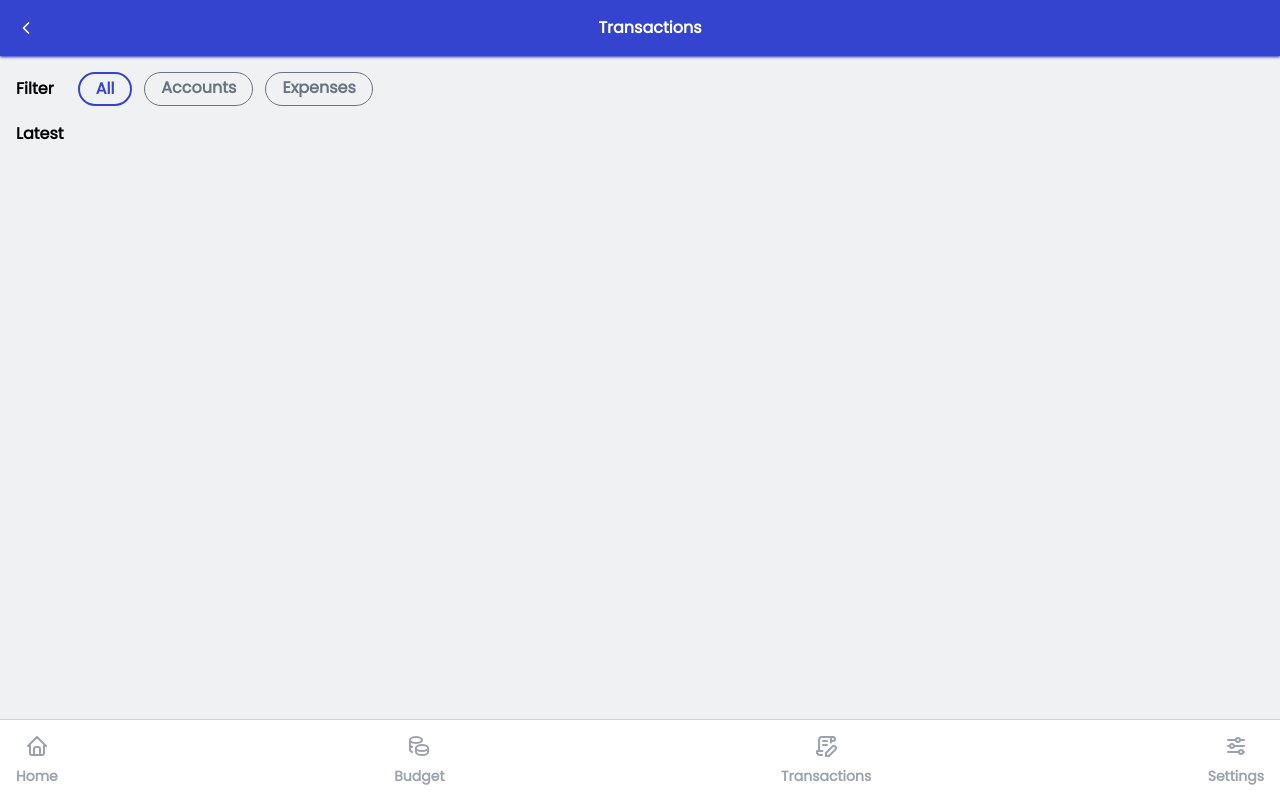
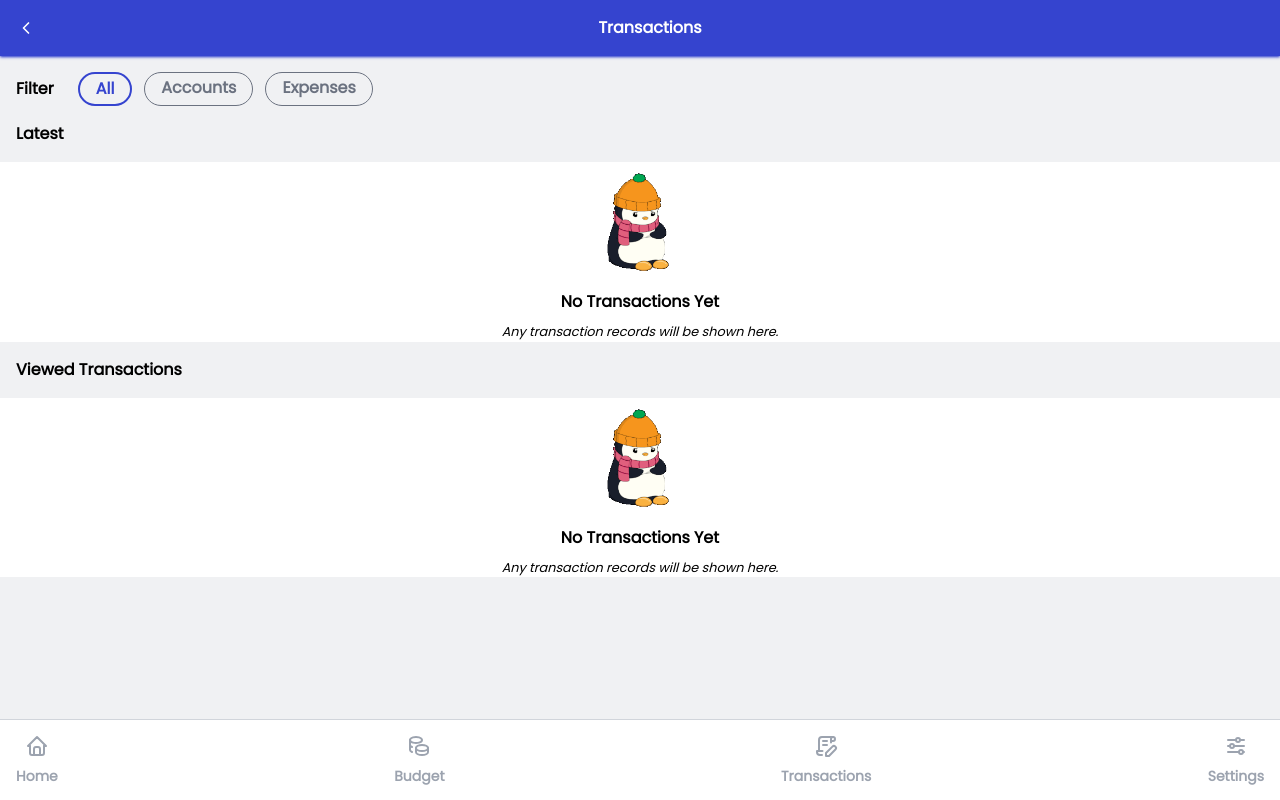
Before and after one commit to KevinChristopherMorco/penny-wise, a React (Vite) app: page /transactions in a window 1280 px wide. Built offline with nearby package versions, Linux system fonts and the light colour scheme.

Commit message:
adjusted style

```diff
--- a/src/components/modal/budget/BudgetForm.jsx
+++ b/src/components/modal/budget/BudgetForm.jsx
@@ -16,6 +16,10 @@ const BudgetForm = () => {
     handleInputChange,
   } = useBudgetContext();
 
+  const {
+    category: { imagePath, colorCode, altText, label },
+  } = JSON.parse(localStorage.getItem("categoryChoice"));
+
   return (
     <div className="w-full h-full fixed flex justify-center items-center bg-[#000] bg-opacity-80 animate-fadeIn z-[999]">
       <div className="w-[85%] h-fit px-4 pt-2 pb-6 mb-[5rem] flex flex-col gap-8 bg-[var(--primary-color)] rounded-xl dark:bg-[var(--dark-primary-color)]">
@@ -33,7 +37,20 @@ const BudgetForm = () => {
             }}
           />
         </div>
-        <div>
+        <div className="flex flex-col gap-8">
+          <div className="flex items-center gap-2">
+            <div
+              className="w-10 h-10 flex justify-center items-center rounded-full"
+              style={{ backgroundColor: colorCode }}
+            >
+              <img
+                src={imagePath}
+                alt={altText}
+                className="w-7 h-7 rounded-full"
+              />
+            </div>
+            <p className="font-bold">{altText}</p>
+          </div>
           <form
             onSubmit={handleAddBudget}
             className="flex flex-col gap-8"
@@ -48,7 +65,9 @@ const BudgetForm = () => {
                   type="number"
                   id="budgetAmount"
                   name="budgetAmount"
-                  className={` w-full p-2 text-black bg-[var(--neutral-color)] rounded-lg dark:bg-[var(--dark-neutral-color)] dark:text-[#fff]`}
+                  className={`${
+                    errorBudgetAmount ? "border border-red-500" : ""
+                  } w-full p-2 text-black bg-[var(--neutral-color)] rounded-lg dark:bg-[var(--dark-neutral-color)] dark:text-[#fff]`}
                   placeholder="1.00"
                   onChange={handleInputChange}
                 />
@@ -62,7 +81,7 @@ const BudgetForm = () => {
             </div>
             <input
               type="submit"
-              class="w-full p-2 text-base text-[var(--text-accent)] font-bold rounded-xl bg-[var(--accent-color)] cursor-pointer dark:bg-[var(--dark-accent-color)] dark:text-[var(--dark-text-accent)]"
+              className="w-full p-2 text-base text-[var(--text-accent)] font-bold rounded-xl bg-[var(--accent-color)] cursor-pointer dark:bg-[var(--dark-accent-color)] dark:text-[var(--dark-text-accent)]"
               value="Add"
             />{" "}
           </form>
--- a/src/components/pages/Transaction.jsx
+++ b/src/components/pages/Transaction.jsx
@@ -1,11 +1,15 @@
-import React, { useState } from "react";
+import React from "react";
+import useFetchStorage from "../../hooks/fetch/useFetchStorage";
+
 import TransactionHeader from "../transaction/TransactionHeader";
 import TransactionFilter from "../transaction/TransactionFilter";
-import useFetchStorage from "../../hooks/fetch/useFetchStorage";
 import TransactionCard from "../transaction/dynamic/transactionCard";
+import Empty from "../../alerts/indicators/Empty";
+import useTransaction from "../../hooks/user-actions/transaction/useTransaction";
 
 const Transaction = () => {
   const { transactions } = useFetchStorage();
+
   return (
     <div className="h-full min-h-screen flex flex-col">
       <TransactionHeader />
@@ -13,14 +17,47 @@ const Transaction = () => {
       <div className="mb-[6rem] flex-1 flex flex-col gap-4">
         <p className="px-4 font-extrabold">Latest</p>
         <div className="flex flex-col gap-1 bg-[var(--primary-color)] ">
-          {transactions.map((transaction) => {
-            return (
-              <TransactionCard
-                key={transaction.transactionId}
-                transaction={transaction}
+          {Boolean(transactions) && transactions.length > 0 ? (
+            transactions.map((transaction) => {
+              return (
+                !transaction.isRead && (
+                  <TransactionCard
+                    key={transaction.transactionId}
+                    transaction={transaction}
+                    isRead={false}
+                  />
+                )
+              );
+            })
+          ) : (
+            <Empty
+              title="No Transactions Yet"
+              subtext="Any transaction records will be shown here."
+            />
+          )}
+        </div>
+        <div className="flex flex-col gap-4">
+          <p className="px-4 font-extrabold">Viewed Transactions</p>
+          <div className="flex flex-col gap-1 bg-[var(--primary-color)] ">
+            {Boolean(transactions) && transactions.length > 0 ? (
+              transactions.map((transaction) => {
+                return (
+                  transaction.isRead && (
+                    <TransactionCard
+                      key={transaction.transactionId}
+                      transaction={transaction}
+                      isRead={true}
+                    />
+                  )
+                );
+              })
+            ) : (
+              <Empty
+                title="No Transactions Yet"
+                subtext="Any transaction records will be shown here."
               />
-            );
-          })}
+            )}
+          </div>
         </div>
       </div>
     </div>
--- a/src/components/transaction/TransactionCardView.jsx
+++ b/src/components/transaction/TransactionCardView.jsx
@@ -54,10 +54,10 @@ const TransactionCardView = () => {
 
           <div className="px-4 text-base text-center">{transactionMessage}</div>
           <div className="flex flex-col gap-1">
-            <p className="text-[.65rem] text-center text-gray-400">
+            <p className="text-[.60rem] text-center text-gray-400">
               Transaction ID:
             </p>
-            <p className="w-full text-[.65rem] text-center text-wrap text-gray-400 break-words">
+            <p className="w-full text-[.60rem] text-center text-wrap text-gray-400 break-words">
               {id}
             </p>
           </div>
--- a/src/components/transaction/dynamic/TransactionCard.jsx
+++ b/src/components/transaction/dynamic/TransactionCard.jsx
@@ -1,21 +1,31 @@
 import React from "react";
-import { IconMail } from "@tabler/icons-react";
+import { IconMail, IconMailOpened } from "@tabler/icons-react";
 import { Link } from "react-router-dom";
 import useTransactionTitle from "../../../hooks/fetch/transaction/useTransactionTitle";
+import useTransaction from "../../../hooks/user-actions/transaction/useTransaction";
 
-const TransactionCard = ({ transaction }) => {
+const TransactionCard = ({ transaction, isRead }) => {
   const title = useTransactionTitle({ transaction });
+  const { setIsRead } = useTransaction();
 
   return (
     <Link
       to={`${transaction.transactionId}`}
       key={transaction.transactionId}
+      onClick={() => setIsRead(transaction.transactionId)}
       className="w-full p-4 flex justify-between items-center shadow bg-[var(--primary-color)] rounded-lg cursor-pointer"
     >
-      <div className="basis-[9%] flex justify-center items-center relative">
-        <IconMail className="w-full h-full text-[var(--accent-color)]" />
-        <span className="w-3 h-3 bg-red-500 top-0 -left-1 absolute rounded-full"></span>
-      </div>
+      {!isRead ? (
+        <div className="basis-[9%] flex justify-center items-center relative">
+          <IconMail className="w-full h-full text-[var(--accent-color)]" />
+          <span className="w-3 h-3 bg-red-500 top-0 -left-1 absolute rounded-full"></span>
+        </div>
+      ) : (
+        <div className="basis-[9%] flex justify-center items-center">
+          <IconMailOpened className="w-full h-full text-[var(--accent-color)]" />
+        </div>
+      )}
+
       <div className="basis-[85%] overflow-hidden truncate">
         <p className="text-[var(--accent-color)] font-extrabold">{title}</p>
         <p className="overflow-hidden truncate text-[0.9rem]">
--- a/src/hooks/user-actions/transaction/useTransaction.jsx
+++ b/src/hooks/user-actions/transaction/useTransaction.jsx
@@ -12,15 +12,19 @@ const useTransaction = () => {
       accountDeposit,
       accountAction,
     } = transaction;
+
     const dateNow = new Date().toUTCString();
+
     const depositFormat = parseFloat(accountDeposit).toLocaleString("en-US", {
       minimumFractionDigits: 2,
       maximumFractionDigits: 2,
     });
+
     const amountFormat = parseFloat(accountBalance).toLocaleString("en-US", {
       minimumFractionDigits: 2,
       maximumFractionDigits: 2,
     });
+
     let transactionMessage = "";
 
     switch (accountAction) {
@@ -45,6 +49,7 @@ const useTransaction = () => {
       transactionAmount: accountBalance,
       transactionMessage: transactionMessage,
       dateCreated: dateNow,
+      isRead: false,
     };
 
     setStorage((prev) => {
@@ -57,7 +62,20 @@ const useTransaction = () => {
 
   const useExpenseTransaction = () => {};
 
-  return { useAccountTransaction };
+  const setIsRead = (id) => {
+    setStorage((prev) => {
+      return {
+        ...prev,
+        transactions: prev.transactions.map((transaction) => {
+          return transaction.transactionId === id
+            ? { ...transaction, isRead: true }
+            : transaction;
+        }),
+      };
+    });
+  };
+
+  return { useAccountTransaction, setIsRead };
 };
 
 export default useTransaction;
```
